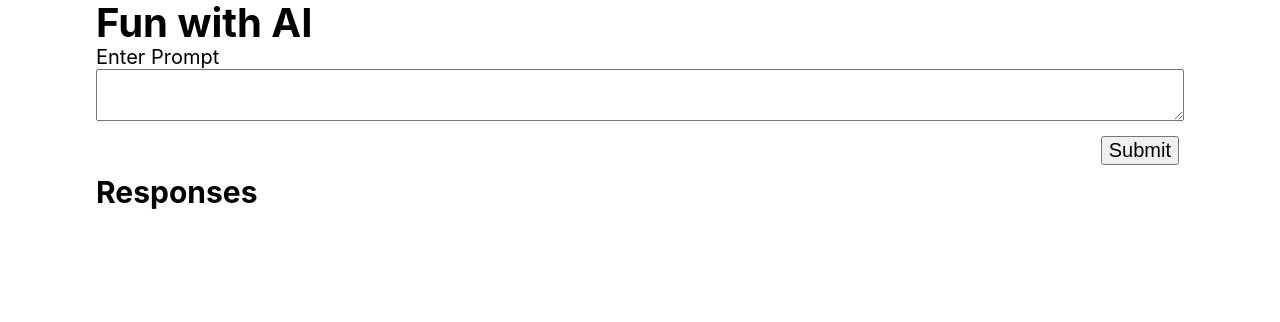
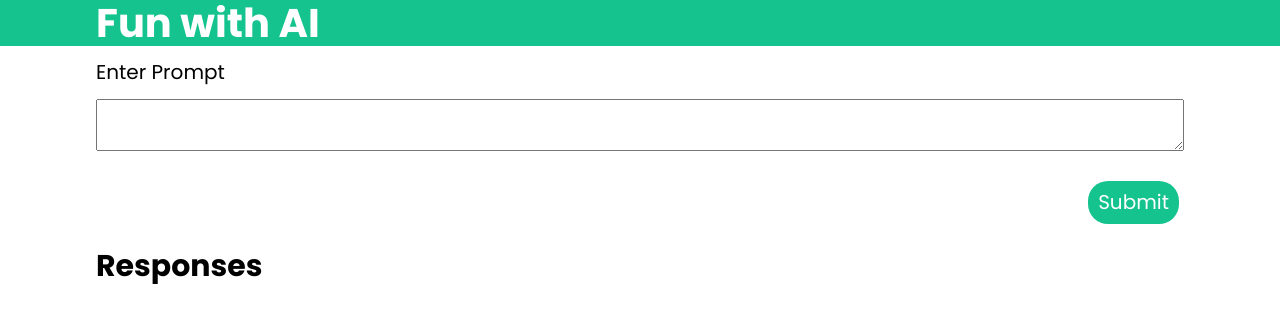
Before and after one commit to irashid1/open-ai, a React (Create React App) app: page / in a window 1280 px wide. Shown: the top 322 px of the page. Built offline with nearby package versions, Linux system fonts and the light colour scheme.

Commit message:
added some minor styling changes

```diff
--- a/src/App.js
+++ b/src/App.js
@@ -6,14 +6,9 @@ function App() {
   const [userPrompt, setUserPrompt] = useState("");
   const [userResponse, setUserResponse] = useState("");
   const [userInput, setUserInput] = useState("");
-
-  const [userKey, setUserKey] = useState(1);
-
+  const [userKey, setUserKey] = useState();
   const [flag, setFlag] = useState(false);
-
   const [allPromptResponse, setAllPromptResponse] = useState([]);
-
-  // let key = 0;
 
   const handleSubmit = (e) => {
     e.preventDefault();
@@ -25,7 +20,6 @@ function App() {
   }
 
   useEffect(() => {
-    // debugger
     if (flag === true) {
       const newObj = {
         prompt: userPrompt,
@@ -34,13 +28,11 @@ function App() {
       };
       setAllPromptResponse([newObj, ...allPromptResponse]);
       setFlag(false);
-      // console.log(newObj);
     }
     console.log(allPromptResponse);
   }, [allPromptResponse, flag, userKey, userPrompt, userResponse]);
 
   useEffect(() => {
-    // debugger
     const data = {
       prompt: userPrompt,
       temperature: 0.5,
@@ -81,28 +73,6 @@ function App() {
     }
   }, [userPrompt]);
 
-  // useEffect(() => {
-
-  //   if (toggle === true) {
-  //     const element = {
-  //       userPrompt : userPrompt,
-  //       userResponse : userResponse,
-
-  //     };
-  //     // setToggle(false);
-  //     // let newElement = [];
-  //     // setAllPromptResponse([element, ...allPromptResponse])
-  //     // console.log(toggle);
-  //     console.log(element);
-  //     // newElement = [...element, newElement];
-  //     // newElement.userPrompt = userPrompt;
-  //     // newElement.userResponse = userResponse;
-  //     // setAllPromptResponse(...element);
-  //     console.log(allPromptResponse);
-  //   }
-  // },[allPromptResponse, toggle, userPrompt, userResponse]);
-
-
 
   return (
     <div className="App">
@@ -125,21 +95,18 @@ function App() {
 
           <div>
             <h2>Responses</h2>
-            {/* map */}
+            <div className="word-container">
 
             {allPromptResponse.map((prop) => {
               return (
                 <div className="response-container" key={prop.key}>
-                  <p className="user-prompt">Prompt: {prop.prompt}</p>
-                  <p className="user-response">Response: {prop.response}</p>
+                  <p className="user-prompt">Prompt: <span className="text">{prop.prompt}</span></p>
+                  <p className="user-response">Response: <span className="text">{prop.response}</span></p>
                 </div>
               );
             })}
 
-            {/* <div className="response-container">
-              <p className="user-prompt">Prompt: {userPrompt}</p>
-              <p className="user-response">Response: {userResponse}</p>
-            </div> */}
+            </div>
 
           </div>
         </div>
--- a/src/styles/App.css
+++ b/src/styles/App.css
@@ -232,7 +232,6 @@ html {
 }
 
 html {
-  font-family: "Poppins", sans-serif;
   font-size: 125%;
   overflow-x: hidden;
 }
@@ -240,6 +239,11 @@ html {
 body {
   overflow-x: hidden;
   width: 100vw;
+}
+
+header {
+  background-color: #14C38E;
+  color: white;
 }
 
 h1,
@@ -272,6 +276,18 @@ li {
 
 button {
   margin: 10px 5px;
+  padding: 10px;
+  background-color: #14C38E;
+  color: white;
+  border-style: none;
+  border-radius: 20px;
+  transition: all 0.5s ease-in-out;
+}
+
+button:hover {
+  transition: all 0.5s ease-in-out;
+  background-color: #2b8063;
+  color: white;
 }
 
 input {
@@ -280,11 +296,16 @@ input {
 
 label {
   display: block;
+  padding: 15px 0;
 }
 
 textarea {
   width: 100%;
   max-width: 1200px;
+}
+
+h1, h2, label, button, textarea, p {
+  font-family: "Poppins", sans-serif;
 }
 
 .wrapper {
@@ -296,11 +317,20 @@ textarea {
 .button-container {
   justify-content: flex-end;
   display: flex;
+  padding: 15px 0;
+}
+
+.word-container {
+  transition: all;
 }
 
 .response-container {
-  padding: 15px 0;
+  background-color: #14C38E;
+  margin: 15px 0;
+  padding: 20px;
+  border-radius: 10px;
 }
-.response-container p {
+.response-container p, .response-container span {
   padding: 5px 0;
+  color: white;
 }/*# sourceMappingURL=App.css.map */
--- a/src/styles/partials/_general.scss
+++ b/src/styles/partials/_general.scss
@@ -3,8 +3,12 @@
 $shadow1: gainsboro;
 $gradient: linear-gradient(315deg, #734ae8 0%, #89d4cf 74%);
 
+$primary: #2b8063;
+$secondary: #14C38E;
+$accent1: #B8F1B0;
+$accent2: #E3FCBF;
+
 html {
-    font-family: "Poppins", sans-serif;
     font-size: 125%;
     overflow-x: hidden;
 }
@@ -14,9 +18,12 @@ body {
     width: 100vw;
 }
 
-// main {
-//     height: 80vh;
-// }
+
+header {
+    background-color: $secondary;
+    color: white;
+
+}
 
 h1,
 h2,
@@ -48,6 +55,18 @@ li {
 
 button {
     margin: 10px 5px;
+    padding: 10px;
+    background-color: $secondary;
+    color: white;
+    border-style: none;
+    border-radius: 20px;
+    transition: all 0.5s ease-in-out;
+}
+
+button:hover {
+    transition: all 0.5s ease-in-out;
+    background-color: $primary;
+    color: white;
 }
 
 input {
@@ -56,11 +75,16 @@ input {
 
 label {
     display: block;
+    padding: 15px 0;
 }
 
 textarea {
     width: 100%;
     max-width: 1200px;
+}
+
+h1, h2, label, button, textarea, p {
+    font-family: "Poppins", sans-serif;
 }
 
 .wrapper {
@@ -72,11 +96,21 @@ textarea {
 .button-container {
     justify-content: flex-end;
     display: flex;
+    padding: 15px 0;
+}
+
+.word-container {
+
+    transition: all;
 }
 
 .response-container {
-    padding: 15px 0;
-    p {
+    background-color: $secondary;
+    margin: 15px 0;
+    padding: 20px;
+    border-radius: 10px;
+    p, span {
         padding: 5px 0;
+        color: white;
     }
 }
```
Also changed, not shown: src/styles/App.scss (line endings or trailing spaces), 2 other files (tests, documents, lock files or other folders).
